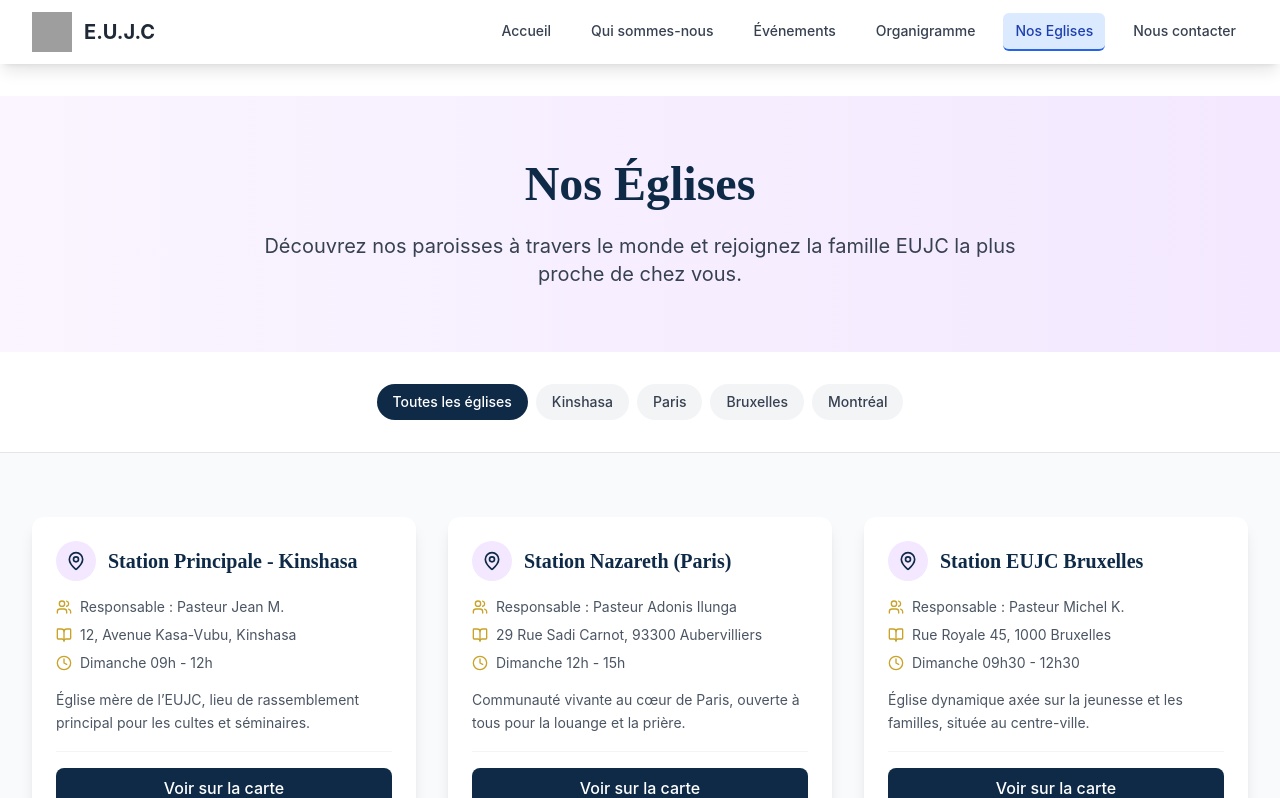
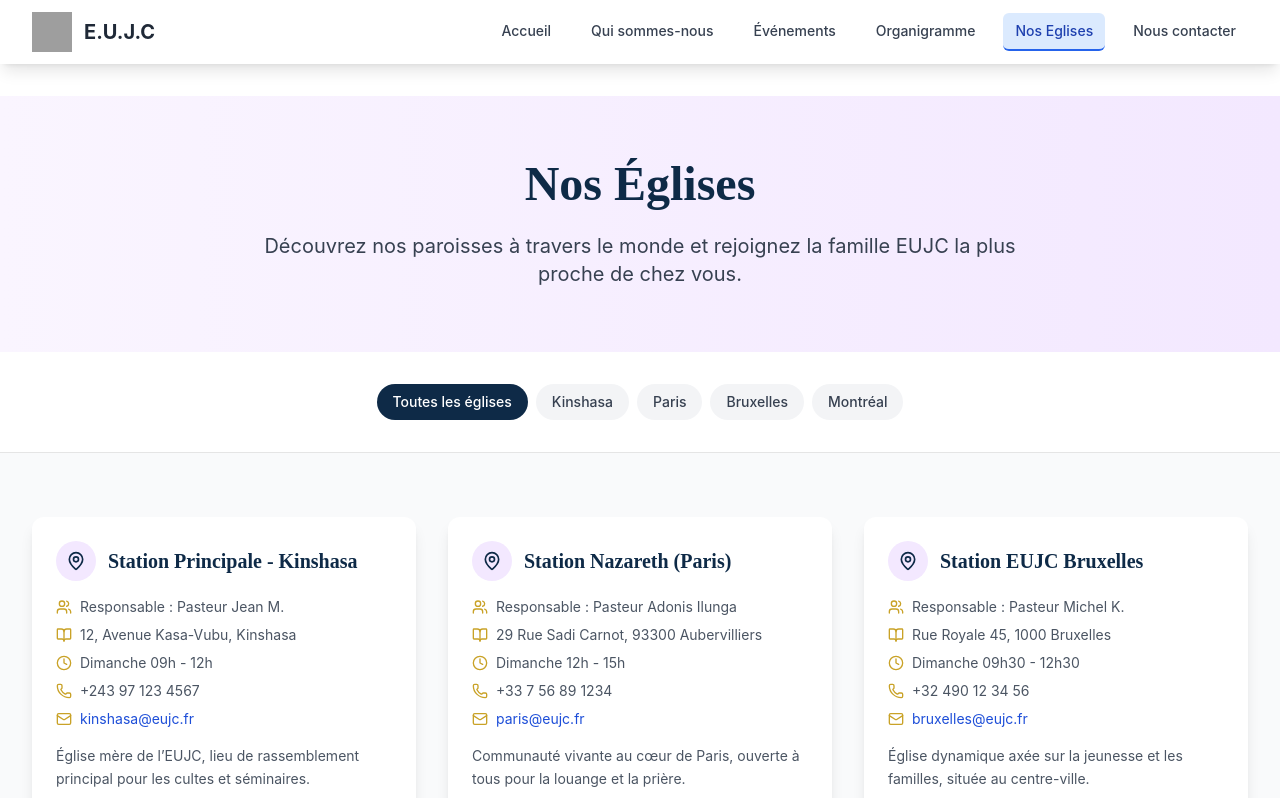
Before and after one commit to Wpj008/Neno, a React (Create React App) app in the folder Site_Eujc/frontend/: page /nos-eglises in a window 1280 px wide. Shown: the top 798 px of the page. Built offline with nearby package versions, Linux system fonts and the light colour scheme; grey boxes are pictures that could not be loaded.

Commit message:
ajout des cordonnées de chaque station

```diff
--- a/Site_Eujc/frontend/src/data/eglises.json
+++ b/Site_Eujc/frontend/src/data/eglises.json
@@ -5,6 +5,8 @@
     "ville": "Kinshasa",
     "responsable": "Pasteur Jean M.",
     "adresse": "12, Avenue Kasa-Vubu, Kinshasa",
+    "telephone": "+243 97 123 4567",
+    "email": "kinshasa@eujc.fr",
     "horaire": "Dimanche 09h - 12h",
     "description": "Église mère de l’EUJC, lieu de rassemblement principal pour les cultes et séminaires.",
     "type": "kinshasa"
@@ -15,6 +17,8 @@
     "ville": "Paris",
     "responsable": "Pasteur Adonis Ilunga",
     "adresse": "29 Rue Sadi Carnot, 93300 Aubervilliers",
+    "telephone": "+33 7 56 89 1234",
+    "email": "paris@eujc.fr",
     "horaire": "Dimanche 12h - 15h",
     "description": "Communauté vivante au cœur de Paris, ouverte à tous pour la louange et la prière.",
     "type": "paris"
@@ -25,6 +29,8 @@
     "ville": "Bruxelles",
     "responsable": "Pasteur Michel K.",
     "adresse": "Rue Royale 45, 1000 Bruxelles",
+    "telephone": "+32 490 12 34 56",
+    "email": "bruxelles@eujc.fr",
     "horaire": "Dimanche 09h30 - 12h30",
     "description": "Église dynamique axée sur la jeunesse et les familles, située au centre-ville.",
     "type": "bruxelles"
@@ -35,6 +41,8 @@
     "ville": "Montréal",
     "responsable": "Pasteur Grâce T.",
     "adresse": "325 Rue Saint-Denis, Montréal, QC",
+    "telephone": "+1 514 678 9012",
+    "email": "montreal@eujc.fr",
     "horaire": "Dimanche 10h - 12h",
     "description": "Communauté francophone de l’EUJC au Canada, prônant l’unité et la foi.",
     "type": "montreal"
--- a/Site_Eujc/frontend/src/pages/Eglises.jsx
+++ b/Site_Eujc/frontend/src/pages/Eglises.jsx
@@ -1,5 +1,5 @@
 import React, { useState, useEffect } from 'react';
-import { MapPin, Users, Clock, BookOpen, Home } from 'lucide-react';
+import { MapPin, Users, Clock, BookOpen, Home, Phone, Mail  } from 'lucide-react';
 import eglisesData from '../data/eglises.json';
 
 const Eglises = () => {
@@ -99,6 +99,17 @@ const Eglises = () => {
                         <Clock className="w-4 h-4 mr-2 text-soft-gold" />
                         <span className="text-sm">{eglise.horaire}</span>
                       </div>
+
+                      <div className="flex items-center text-gray-600">
+                        <Phone className="w-4 h-4 mr-2 text-soft-gold" />
+                        <span className="text-sm">{eglise.telephone}</span>
+                    </div>
+                    <div className="flex items-center text-gray-600">
+                        <Mail className="w-4 h-4 mr-2 text-soft-gold" />
+                        <a href={`mailto:${eglise.email}`} className="text-sm text-blue-700 hover:underline">
+                            {eglise.email}
+                        </a>
+                    </div>
                     </div>
 
                     <p className="text-gray-600 text-sm leading-relaxed mb-4">
```
